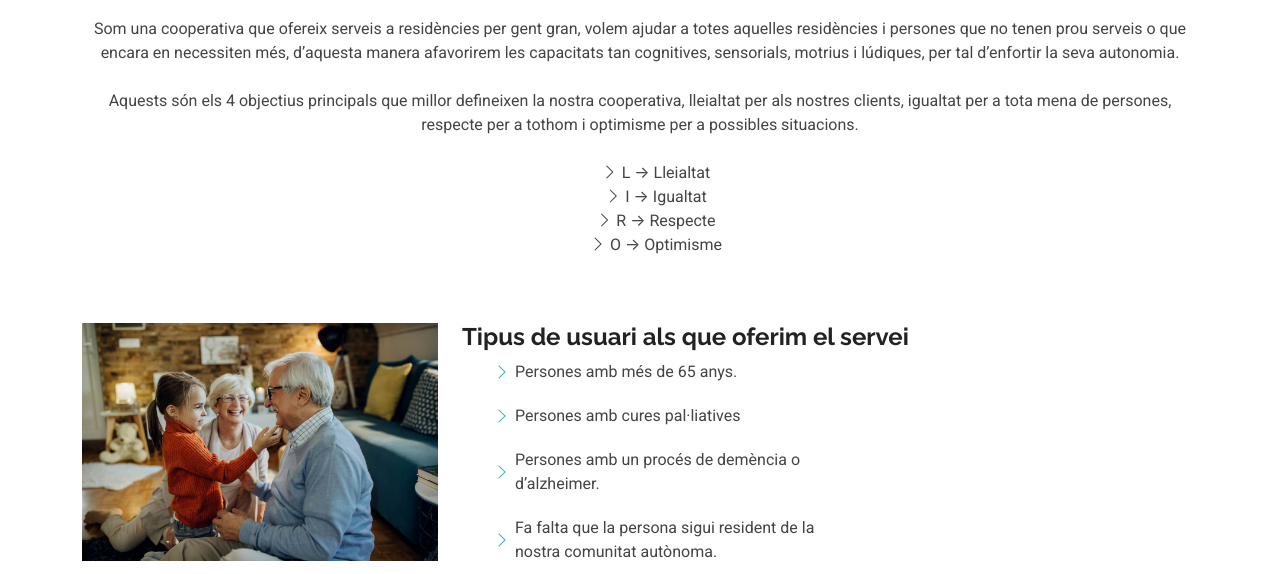
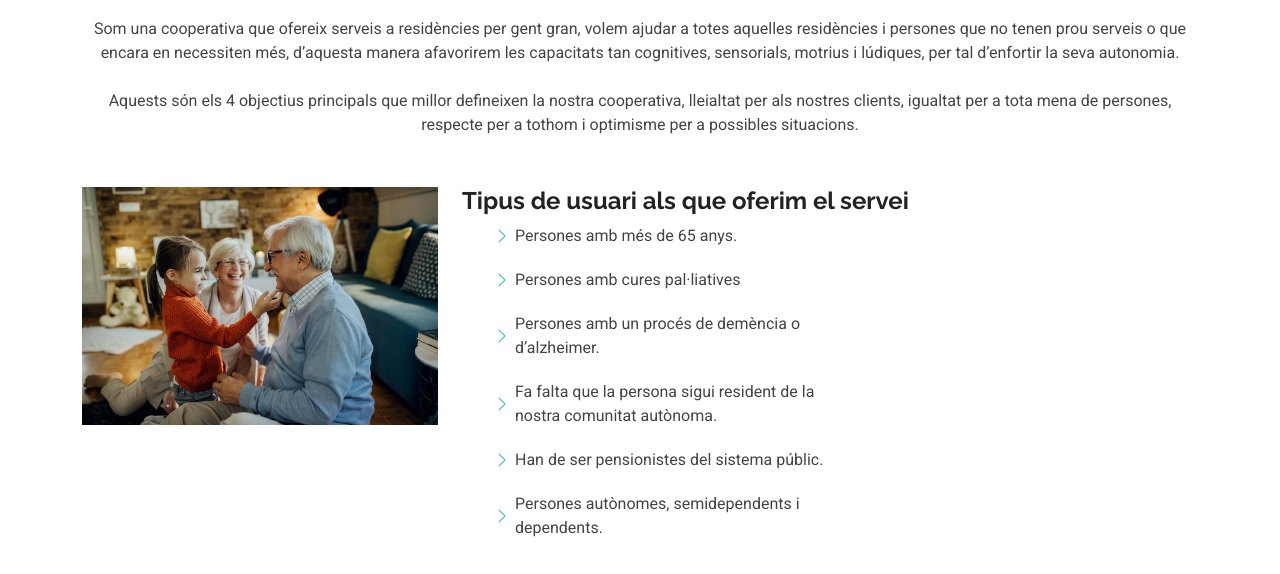
Before and after one commit to Machine-47/www.coperativaliro.com, a plain HTML site: page about.html in a window 1280 px wide. Shown: the part 226-800 px from the top of the page. Drawn offline with nearby package versions, Linux system fonts and the light colour scheme.

Commit message:
Add files via upload

```diff
--- a/about.html
+++ b/about.html
@@ -86,13 +86,6 @@
       <div class="container section-title" data-aos="fade-up">
         <h2>Qui Som?</h2>
         <p>Som una cooperativa que ofereix serveis a residències per gent gran, volem ajudar a totes aquelles residències i persones que no tenen prou serveis o que encara en necessiten més, d’aquesta manera afavorirem les capacitats tan cognitives, sensorials, motrius i lúdiques, per tal d’enfortir la seva autonomia.<br><br>Aquests són els 4 objectius  principals que millor defineixen la nostra cooperativa, lleialtat per als nostres clients, igualtat per a tota mena de persones, respecte per a tothom i optimisme per a possibles situacions.</p>
-        <br>
-        <ul class="listaliro">
-          <li><i class="bi bi-chevron-right"></i> <span>L → Lleialtat</span></li>
-          <li><i class="bi bi-chevron-right"></i> <span>I → Igualtat</span></li>
-          <li><i class="bi bi-chevron-right"></i> <span>R → Respecte</span></li>
-          <li><i class="bi bi-chevron-right"></i> <span>O → Optimisme</span></li>
-        </ul>
       </div><!-- End Section Title -->
 
       <div class="container" data-aos="fade-up" data-aos-delay="100">
```
